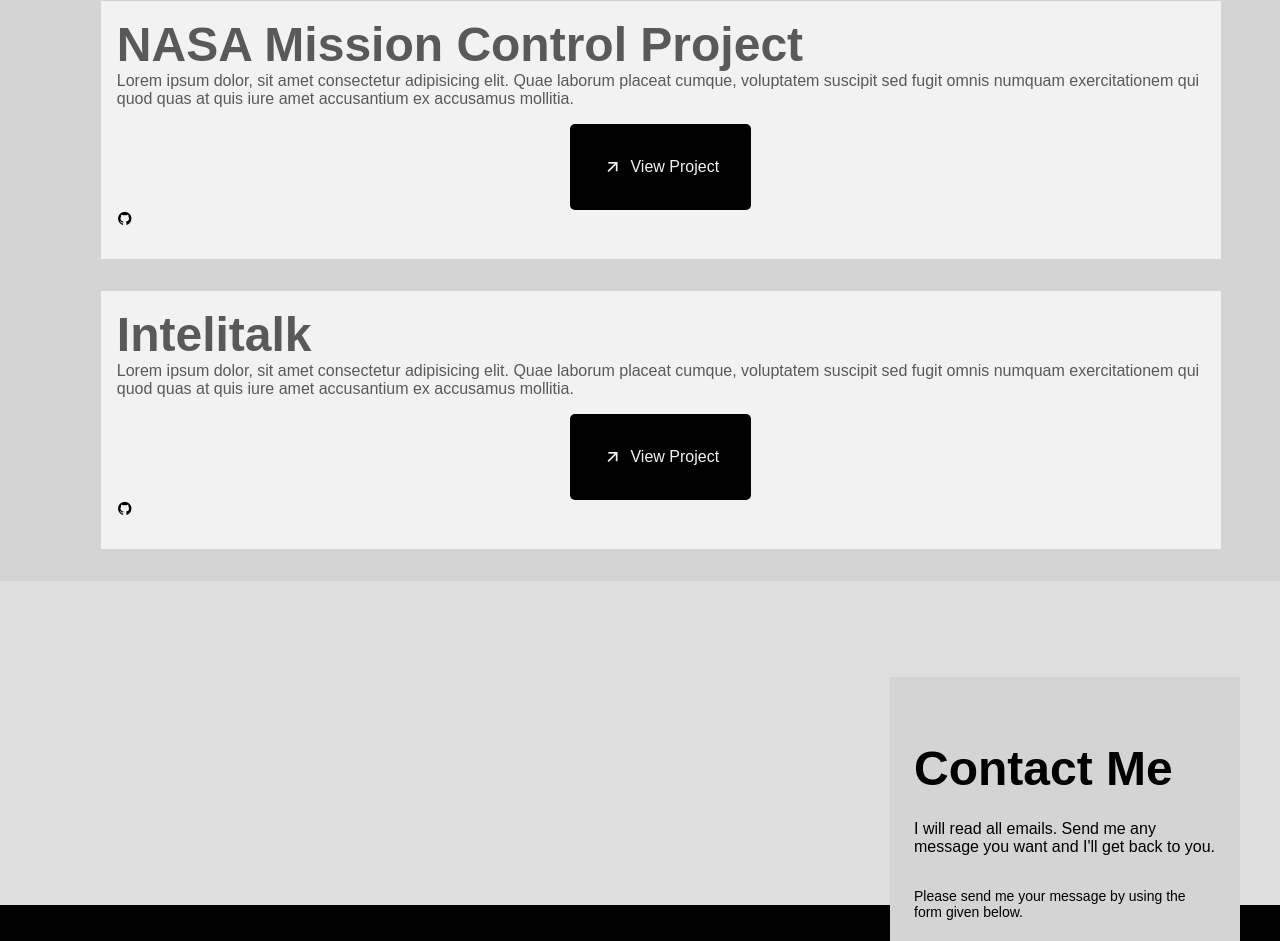
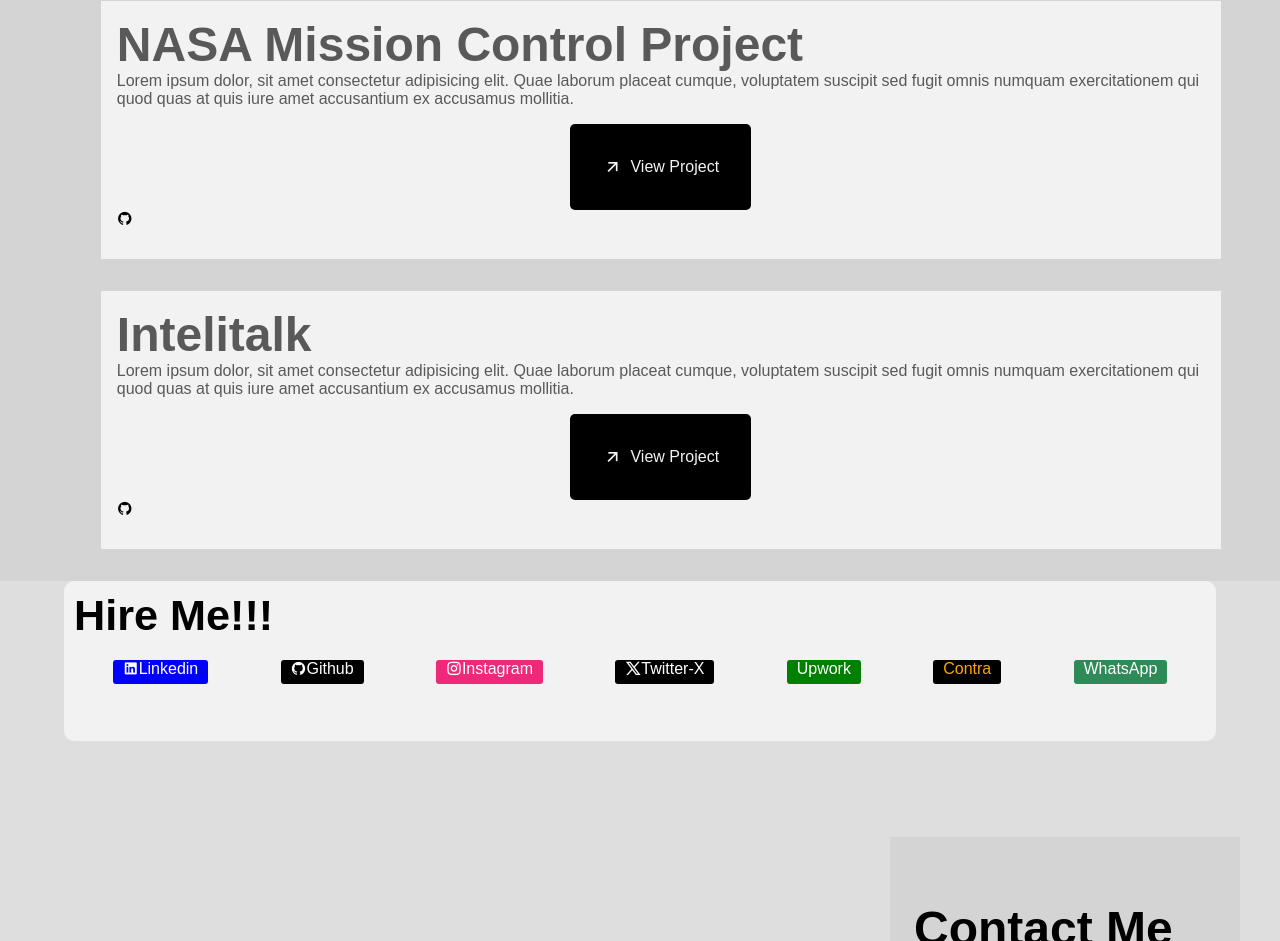
Before and after one commit to dev-saiful/dev-saiful, a plain HTML site: page index.html in a window 1280 px wide. Shown: the part 1802-2743 px from the top of the page. Drawn offline with nearby package versions, Linux system fonts and the light colour scheme; a web font is replaced by a local one.

Commit message:
hire me section added

```diff
--- a/index.html
+++ b/index.html
@@ -201,6 +201,8 @@
       <div class="projects__container container grid">
 
       <!--=========COPY THIS ARTICLE SECTION TO ADD MORE PROJECTS=====-->
+
+      <!-- 1st PROJECT -->
       <article class="projects__card">
         <div class="projects__image">
           <b class="section__title-1">NASA Mission Control Project</b>
@@ -220,6 +222,8 @@
           </a>
         </div>
       </article>
+
+      <!-- 2nd Project -->
       <article class="projects__card">
         <div class="projects__image">
           <b class="section__title-1">Intelitalk</b>
@@ -242,6 +246,77 @@
     </div>
   </div>
   </section>
+
+          <!-- HIRE ME SECTION -->
+          <article class="hire_me">
+              <b class="hire_me-header">Hire Me!!!</b>
+
+              <!-- LINKEDIN -->
+            <div class="hire_me-links">
+              <div class="btn_1">
+                <a href="https://www.linkedin.com/in/dev-saiful/" target="_blank" class="hire_me-btn">
+                <i class="ri-linkedin-box-fill" style="color: white;"></i>Linkedin
+              </a>
+              </div>
+
+              <!-- GITHUB -->
+              <div class="hire_me-links">
+                <div class="btn_2">
+                  <a href="https://github.com/dev-saiful/" target="_blank" class="hire_me-btn">
+                    <i class="ri-github-fill"></i>Github
+                </a>
+                </div>
+            </div>
+
+            <!-- INSTA -->
+            <div class="hire_me-links">
+              <div class="btn_3">
+                <a href="https://www.instagram.com/dev_saiful/" target="_blank" class="hire_me-btn">
+                  <i class="ri-instagram-line"></i>Instagram
+              </a>
+              </div>
+          </div>
+
+          <!-- X -->
+          <div class="hire_me-links">
+            <div class="btn_4">
+              <a href="https://x.com/dev_saiful" target="_blank" class="hire_me-btn">
+                <i class="ri-twitter-x-line"></i>Twitter-X
+            </a>
+            </div>
+        </div>
+
+         <!-- UPWORK   -->
+         <div class="hire_me-links">
+          <div class="btn_5">
+            <a href="https://www.upwork.com/freelancers/~01d2240429a4423dcf" target="_blank" class="hire_me-btn">
+              Upwork
+          </a>
+          </div>
+        </div>
+
+         <!-- UPWORK   -->
+         <div class="hire_me-links">
+          <div class="btn_6">
+            <a href="https://contra.com/dev_saiful?utm_campaign=social_sharing&utm_medium=independent_share&utm_source=copy_link" target="_blank" class="hire_me-btn" style="color: orange;">
+              Contra
+          </a>
+          </div>
+        </div>
+
+        <!-- =======WHATSAPP========= -->
+        <div class="hire_me-links">
+          <div class="btn_7">
+            <a href="https://wa.me/01611337660" target="_blank" class="hire_me-btn"">
+              WhatsApp
+            </a>
+          </div>
+        </div>
+
+
+          </article>
+
+   <!-- ======contact======= -->
   <section class="contact section" id="contact">
     <div class="contact__container grid">
       <div class="contact__data">
--- a/style.css
+++ b/style.css
@@ -622,6 +622,82 @@ body.dark-theme{
   background-color: gray;
   border-radius: 3px;
 }
+
+/* ================= HIRE ME =============== */
+.hire_me{
+  margin: 0 auto;
+  padding: 10px;
+  width: 90%;
+  height: 10rem;
+  background-color: #F2F2F2;
+  border-radius: 10px;
+}
+.hire_me-header{
+  color: black;
+  font-size: 2.7rem;
+  font-weight: 800;
+}
+.hire_me-links{
+  display: flex;
+  flex-direction: row;
+  justify-content: space-around;
+  margin-top: 10px;
+}
+.btn_1{
+  margin: 10px 5px;
+  background-color: blue;
+  width: max-content;
+  height: 1.5rem;
+  border-radius: 3px;
+}
+.btn_2{
+  margin-right: 5px;
+  background-color: black;
+  width: max-content;
+  height: 1.5rem;
+  border-radius: 3px;
+}
+.btn_3{
+  margin-right: 5px;
+  background-color: #F02879;
+  width: max-content;
+  height: 1.5rem;
+  border-radius: 3px;
+}
+.btn_4{
+  margin-right: 5px;
+  background-color: black;
+  width: max-content;
+  height: 1.5rem;
+  border-radius: 3px;
+}
+.btn_5{
+  margin-right: 5px;
+  background-color: green;
+  width: max-content;
+  height: 1.5rem;
+  border-radius: 3px;
+}
+.btn_6{
+  margin-right: 5px;
+  background-color: black;
+  color: orange;
+  width: max-content;
+  height: 1.5rem;
+  border-radius: 3px;
+}
+.btn_7{
+  margin-right: 5px;
+  background-color: seagreen;
+  width: max-content;
+  height: 1.5rem;
+  border-radius: 3px;
+}
+.hire_me-btn{
+  color: white;
+  padding: 10px;
+}
+
 /*=============== CONTACT ===============*/
 .contact{
   padding-bottom: 0;
```
